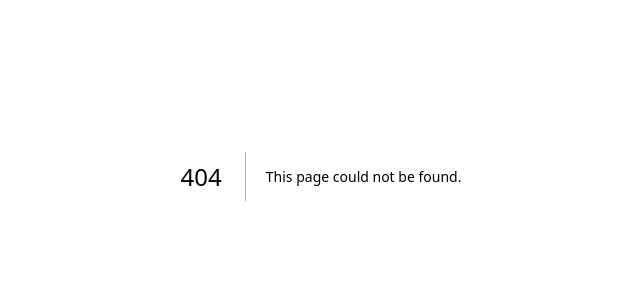
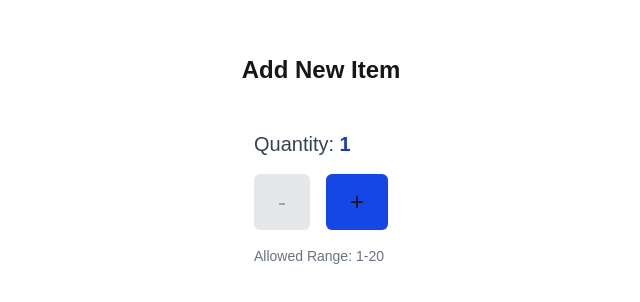
Before and after one commit to louielynmata/cprg306-assignments, a Next.js app: page /week-5 in a window 1280 px wide. Before the commit this address had no page. Shown: the part 224-526 px from the top of the page, without its empty margins (319-959 px from the left). Built offline with nearby package versions, Linux system fonts and the light colour scheme.

Commit message:
Added week 5 link to page.js. Added app\week-5 folder and copied new-item.js and page.js from week-4 folder

```diff
--- a/app/page.js
+++ b/app/page.js
@@ -24,6 +24,11 @@ export default function RootPage() {
                 Go to Week 4 →
               </Link>
             </li>
+            <li>
+              <Link className={linkStyling} href="/week-5">
+                Go to Week 5 →
+              </Link>
+            </li>
           </ul>
         </nav>
       </header>
--- /dev/null
+++ b/app/week-5/new-item.js
@@ -0,0 +1,44 @@
+"use client";
+import { useState } from "react";
+import { whiteContainer, Button } from "../styles";
+
+export default function NewItem() {
+  // Use states
+  const [quantity, setQuantity] = useState(1);
+
+  function increment() {
+    setQuantity(quantity < 20 ? quantity + 1 : quantity);
+  }
+
+  function decrement() {
+    setQuantity(quantity > 1 ? quantity - 1 : quantity);
+  }
+
+  return (
+    <section className={whiteContainer}>
+      <h2 className="text-xl">
+        <span className="text-gray-700">Quantity: </span>
+        <span className="font-bold text-blue-800">{quantity}</span>
+      </h2>
+
+      <div className="flex flex-row gap-4 my-4 w-full justify-items-start">
+        <button
+          onClick={decrement}
+          className={`${Button} text-gray-900 bg-blue-300 hover:bg-blue-400 disabled:bg-gray-200 disabled:text-gray-400`}
+          disabled={quantity <= 1}
+        >
+          -
+        </button>
+
+        <button
+          onClick={increment}
+          className={`${Button} bg-blue-700  hover:bg-blue-500 disabled:bg-blue-200 disabled:text-blue-400`}
+          disabled={quantity >= 20}
+        >
+          +
+        </button>
+      </div>
+      <p className="text-gray-500 text-sm">Allowed Range: 1-20</p>
+    </section>
+  );
+}
--- /dev/null
+++ b/app/week-5/page.js
@@ -0,0 +1,17 @@
+/*
+Louielyn Mata - CRPG 306-B WEBDEV2
+Assignment Week 4
+*/
+import NewItem from "./new-item";
+import { pageContainerMed, h1Styling } from "../styles";
+
+export default function Page() {
+  return (
+    <main className={pageContainerMed}>
+      <header>
+        <h1 className={`${h1Styling} w-full`}>Add New Item</h1>
+      </header>
+      <NewItem />
+    </main>
+  );
+}
```
